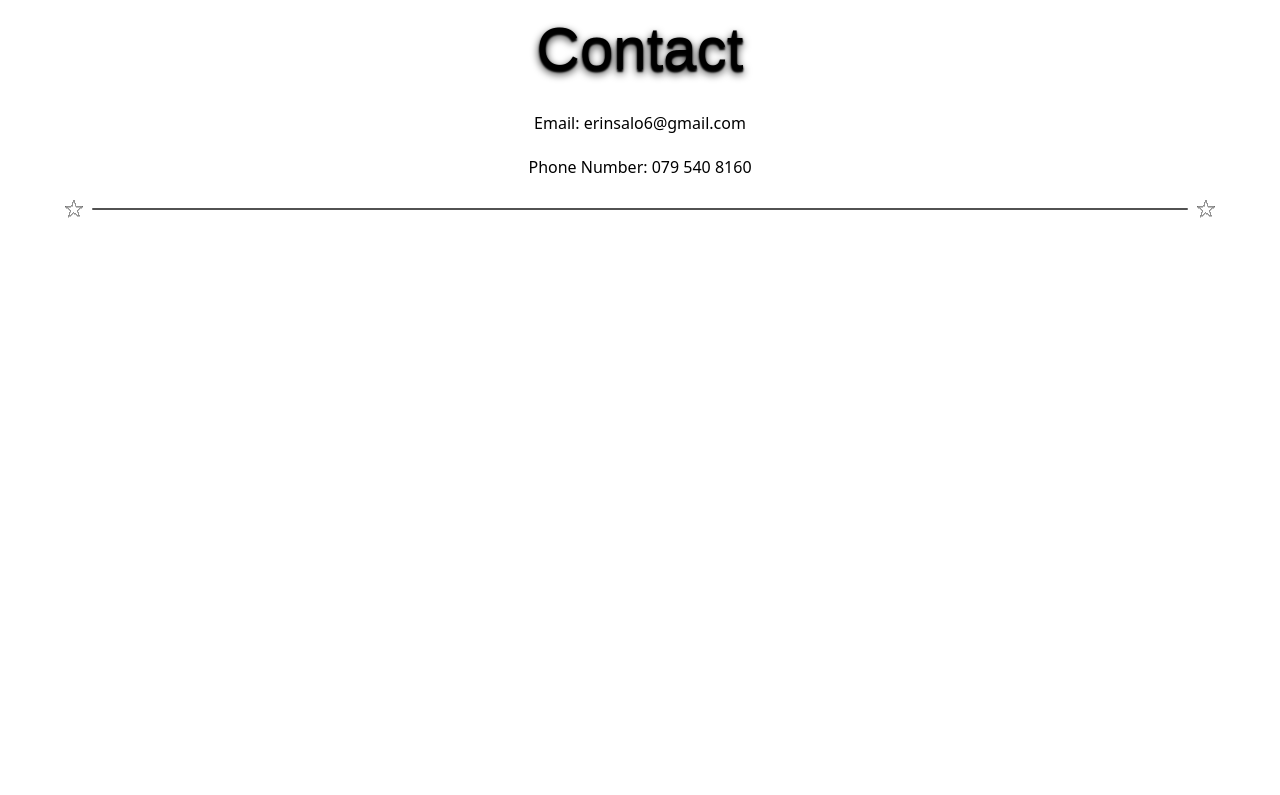
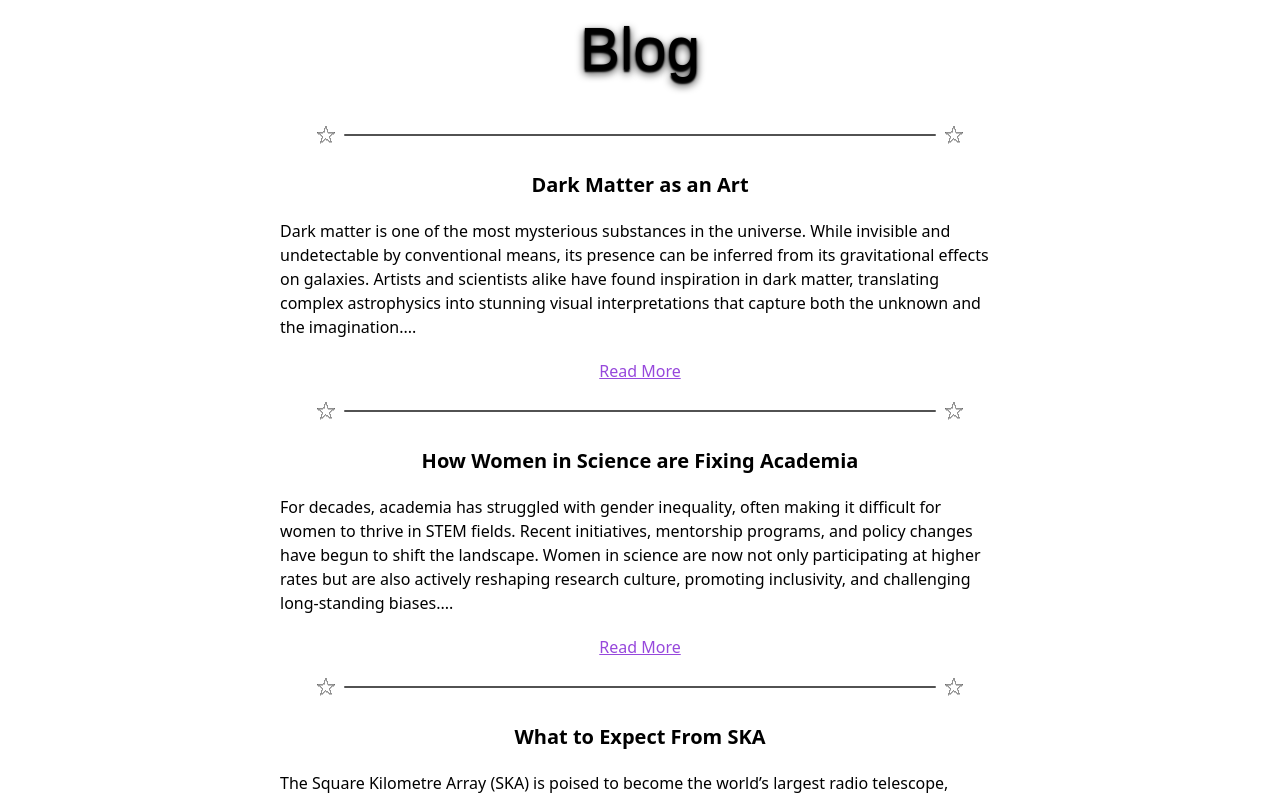
Before and after one commit to CadmusKei/erins-site, a Next.js app: page / in a window 1280 px wide. Shown: the part 1625-2420 px from the top of the page. Before the commit the page ends 1904 px from the top, so only its background shows below. Built offline with nearby package versions, Linux system fonts and the light colour scheme; a web font is replaced by a local one.

Commit message:
Add Blog component and Blogpost subcomponent to display blog entries

```diff
--- /dev/null
+++ b/app/components/Blog.js
@@ -0,0 +1,46 @@
+"use client";
+
+import Title from "./Title";
+import Blogpost from "./Blogpost";
+import { useState } from "react";
+
+export default function Blog() {
+  const [blogposts, setBlogPost] = useState([
+    {
+      id: 1,
+      title: "Dark Matter as an Art",
+      excerpt:
+        "Dark matter is one of the most mysterious substances in the universe. While invisible and undetectable by conventional means, its presence can be inferred from its gravitational effects on galaxies. Artists and scientists alike have found inspiration in dark matter, translating complex astrophysics into stunning visual interpretations that capture both the unknown and the imagination.",
+      link: "/blog/dark-matter-as-an-art",
+    },
+    {
+      id: 2,
+      title: "How Women in Science are Fixing Academia",
+      excerpt:
+        "For decades, academia has struggled with gender inequality, often making it difficult for women to thrive in STEM fields. Recent initiatives, mentorship programs, and policy changes have begun to shift the landscape. Women in science are now not only participating at higher rates but are also actively reshaping research culture, promoting inclusivity, and challenging long-standing biases.",
+      link: "/blog/women-fixing-academia",
+    },
+    {
+      id: 3,
+      title: "What to Expect From SKA",
+      excerpt:
+        "The Square Kilometre Array (SKA) is poised to become the world’s largest radio telescope, opening new windows into the cosmos. From mapping hydrogen across the universe to studying cosmic magnetism and searching for extraterrestrial life, SKA promises unprecedented discoveries. Scientists and engineers are collaborating across continents to build this technological marvel, offering exciting opportunities for both research and education.",
+      link: "/blog/what-to-expect-ska",
+    },
+  ]);
+
+  return (
+    <>
+      <Title size="text-6xl">Blog</Title>
+      <div className="w-[75%] mt-5 space-y-3 flex flex-col items-center">
+        {blogposts.map((blogpost) => (
+          <Blogpost
+            key={blogpost.id}
+            title={blogpost.title}
+            content={blogpost.excerpt}
+          />
+        ))}
+      </div>
+    </>
+  );
+}
--- /dev/null
+++ b/app/components/Blogpost.js
@@ -0,0 +1,13 @@
+import Title from "./Title";
+import Divider from "./Divider";
+
+export default function Blogpost({title, content}){
+    return(
+            <div className="w-[75%] flex flex-col space-y-5 items-center">
+                <Divider/>
+                <h1 className="text-xl font-bold">{title}</h1>
+                <p>{content}...</p>
+                <a className="underline text-[#9748dc]">Read More</a>
+            </div>
+    )
+}
--- a/app/page.js
+++ b/app/page.js
@@ -1,6 +1,7 @@
 import Title from "./components/Title";
 import Divider from "./components/Divider";
 import CV from "./components/CV";
+import Blog from "./components/Blog";
 import Contact from "./components/Contact";
 import Bio from "./components/Bio";
 
@@ -24,6 +25,8 @@ export default function Home() {
         <Divider />
         <CV/>
         <Divider />
+        <Blog/>
+        <Divider />
         <Contact/>
         <Divider />
         <div className="w-full min-h-10"></div>
```
